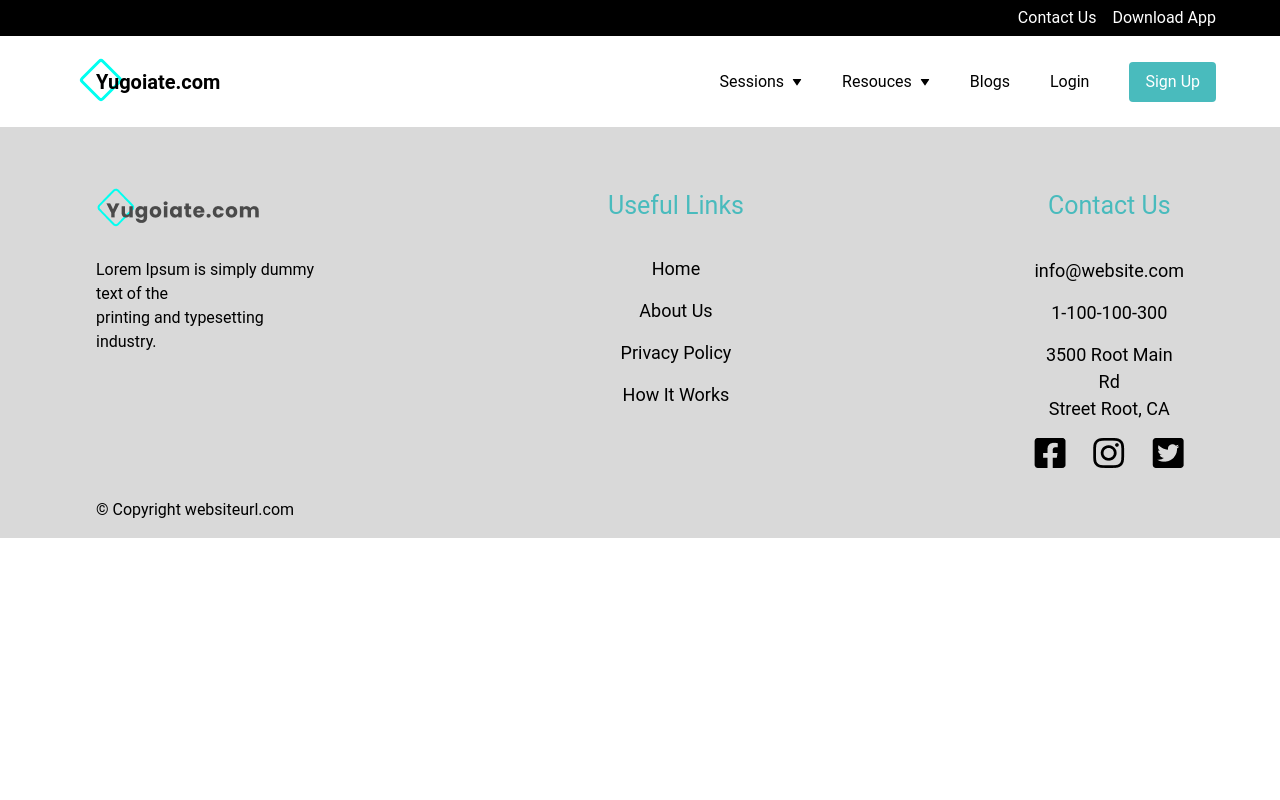
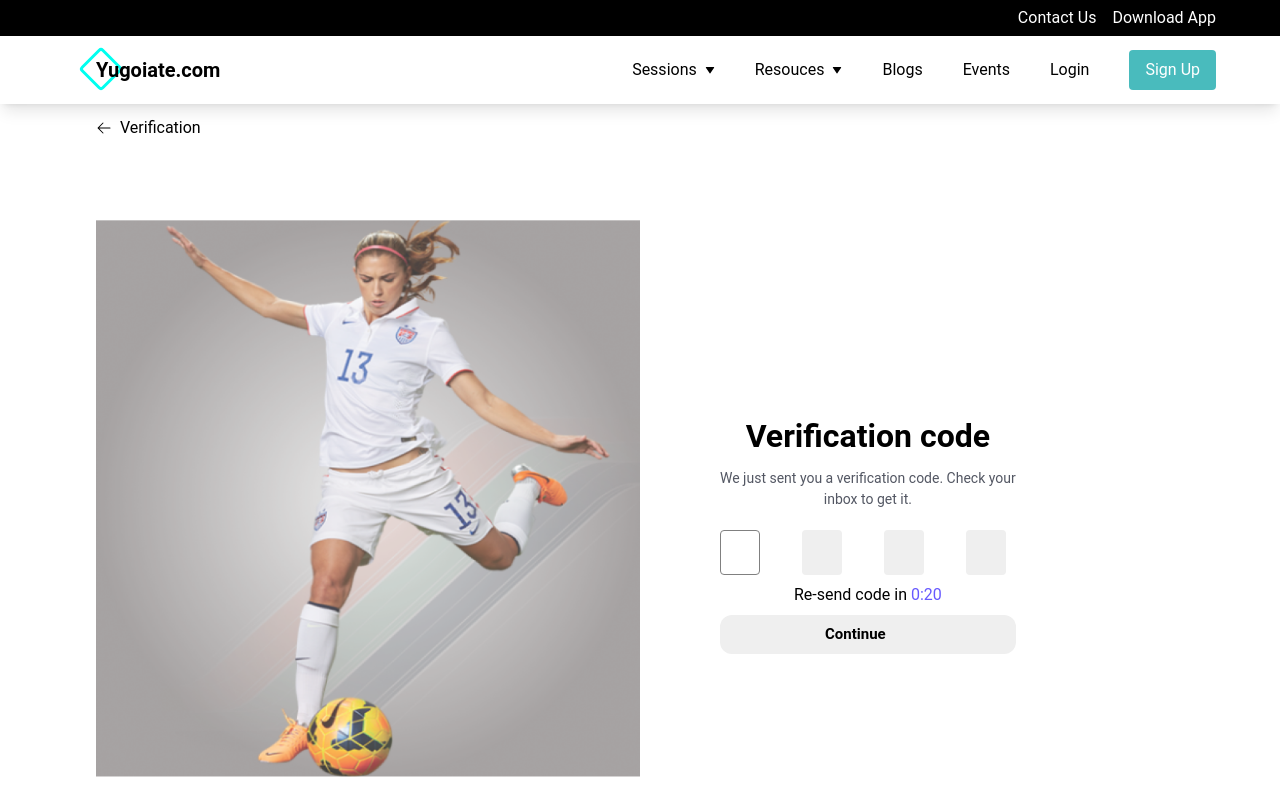
Before and after one commit to FahadNishad/footballcoaching, a React (Vite) app: page /verification in a window 1280 px wide. Shown: the top 800 px of the page. Built offline with nearby package versions, Linux system fonts and the light colour scheme.

Commit message:
over all updates

```diff
--- a/src/App.jsx
+++ b/src/App.jsx
@@ -9,27 +9,30 @@ import Session from "./pages/Session/Sessions";
 import SessionPage from "./pages/Session/SessionsPage";
 import Blogs from "./pages/Blogs/Blogs";
 import CoachDetail from "./pages/Session/CoachDetail";
-import Select from './pages/Auth/forgetpassword/Select'
-import Verify from './pages/Auth/forgetpassword/Verify'
-import NewPassword from './pages/Auth/forgetpassword/NewPassword'
+import Select from "./pages/Auth/forgetpassword/Select";
+import Verify from "./pages/Auth/forgetpassword/Verify";
+import NewPassword from "./pages/Auth/forgetpassword/NewPassword";
+import VerificationScreen from "./Components/RegistrationDetails/VerificationScreen";
 const App = () => {
   return (
     <BrowserRouter>
       <TopNavBar />
       <SubNavbar />
+      <div className="testing">
         <Routes>
           <Route path="/" element={<Home />} />
           <Route path="/registration" element={<Registration />} />
           <Route path="/register" element={<Register />} />
-        {/* <Route path="/verification" element={<VerificationScreen />} /> */}
+          <Route path="/verification" element={<VerificationScreen />} />
           <Route path="/session" element={<Session />} />
-        <Route path="/session/:sessionId" element={<SessionPage/>}/>
-        <Route path="/blogs" element={<Blogs/>}/>
-        <Route path='/coachdetail/:coachId' element={<CoachDetail/>}/>
-        <Route path="/select" element={<Select/>} />
-        <Route path="/verify" element={<Verify/>}  />
-        <Route path="/newpassword" element={<NewPassword/>}  />
+          <Route path="/session/:sessionId" element={<SessionPage />} />
+          <Route path="/blogs" element={<Blogs />} />
+          <Route path="/coachdetail/:coachId" element={<CoachDetail />} />
+          <Route path="/select" element={<Select />} />
+          <Route path="/verify" element={<Verify />} />
+          <Route path="/newpassword" element={<NewPassword />} />
         </Routes>
+      </div>
       <Footer />
     </BrowserRouter>
   );
--- a/src/Components/About/About.jsx
+++ b/src/Components/About/About.jsx
@@ -5,7 +5,7 @@ import { Link } from "react-router-dom";
 const About = () => {
   return (
     <SectionWrapper justifyContent={"center"} alignItems={"center"} margin={'mt-[6rem]'} width={'85%'}>
-      <div className="w-full flex justify-center items-center gap-5 md:flex-row flex-col">
+      <div className="w-full flex justify-center items-center gap-16 md:flex-row flex-col">
         {/* img div  */}
         <img src={aboutimg} alt="" className="h-[550px] w-[589px]" />
 
--- a/src/Components/Banner/Banner.jsx
+++ b/src/Components/Banner/Banner.jsx
@@ -17,7 +17,7 @@ const Banner = () => {
         muted
         className="absolute z-0 w-auto min-w-full min-h-full max-w-none"
       >
-        <source src="https://player.vimeo.com/external/347925811.sd.mp4?s=e48915e5abacccf4471e3daf61611fd8af52ca87&profile_id=164&oauth2_token_id=57447761" />
+        <source src="https://player.vimeo.com/progressive_redirect/playback/602463559/rendition/360p/file.mp4?loc=external&oauth2_token_id=1747418641&signature=de18ad7214b9212007c3d5bd2ed1cf5f343154c834161d8b51131b285096fe16" />
         Your browser does not support the video tag.
       </video>
 
--- a/src/Components/Footer/Footer.jsx
+++ b/src/Components/Footer/Footer.jsx
@@ -34,7 +34,7 @@ const Footer = () => {
   return (
     <>
       <div className="bg-[#D9D9D9]">
-        <div className=" flex flex-col  md:flex-row md:gap-[290px] pt-[60px] mx-auto w-[85%] ">
+        <div className=" flex flex-col  md:flex-row justify-between pt-[60px] mx-auto w-[85%] ">
           <div className="">
             <img src={prelogo} alt="logo" />
             <p className="pt-[30px] font-sans	">
--- a/src/Components/Headers/SubNavbar.jsx
+++ b/src/Components/Headers/SubNavbar.jsx
@@ -1,4 +1,3 @@
-
 // import React from "react";
 import Logo from "../Logo/Logo";
 import { Link } from "react-router-dom";
@@ -7,12 +6,10 @@ import { MdMenuOpen } from "react-icons/md";
 import SectionWrapper from "../Wrapper/SectionWrapper";
 const SubNavbar = () => {
   const shadow = "shadow-lg";
-  const height = "91px";
   const border = "border border-blue-800";
   return (
     <SectionWrapper
       shadow={shadow}
-      height={height}
       justifyContent={"between"}
       alignItems={"center"}
     >
@@ -26,10 +23,15 @@ const SubNavbar = () => {
         <Link to="/session" className="text-[16px] flex gap-2 items-center">
           Sessions <BiSolidDownArrow className="text-[10px]" />{" "}
         </Link>
-        <Link to='/verification' className="text-[16px] flex gap-2 items-center">
+        <Link className="text-[16px] flex gap-2 items-center">
           Resouces <BiSolidDownArrow className="text-[10px]" />
         </Link>
-        <Link className="text-[16px] ">Blogs </Link>
+        <Link to='/blogs' className="text-[16px] flex gap-2 items-center">
+          Blogs
+        </Link>
+        <Link to='/verification' className="text-[16px] flex gap-2 items-center">
+          Events
+        </Link>
         <Link to="/registration" className="text-[16px]">
           Login{" "}
         </Link>
--- /dev/null
+++ b/src/Components/RegistrationDetails/VerificationScreen.jsx
@@ -0,0 +1,106 @@
+import React, { useState, useEffect } from "react";
+import { HiArrowLeft } from "react-icons/hi2";
+import cta from "../../assets/png/CTA.png";
+import { useRef } from "react";
+import { Link } from "react-router-dom";
+
+const VerificationScreen = () => {
+  const inputRefs = [useRef(null), useRef(null), useRef(null), useRef(null)];
+  const [verificationCode, setVerificationCode] = useState("");
+
+  useEffect(() => {
+    // Set focus on the first input field when the component mounts
+    inputRefs[0].current.focus();
+  }, []); // Empty dependency array to run only once when the component mounts
+
+  const handleInputChange = (index, value) => {
+    if (value === "") return; // Don't update state if input is empty
+
+    // Update the verification code state
+    const newVerificationCode = [...verificationCode];
+    newVerificationCode[index] = value;
+    setVerificationCode(newVerificationCode.join(""));
+
+    if (index < inputRefs.length - 1) {
+      // Move focus to the next input
+      inputRefs[index + 1].current.focus();
+    }
+  };
+
+  const handleBackspace = (index, e) => {
+    if (e.key === "Backspace" && index > 0 && e.target.value === "") {
+      // Move focus to the previous input if backspace is pressed on an empty input
+      inputRefs[index - 1].current.focus();
+    } else if (e.key === "Backspace" && index === 0 && e.target.value === "") {
+      // Prevent default behavior to avoid navigation when backspace is pressed in the first input field when it's empty
+      e.preventDefault();
+    } else if (e.key === "Backspace" && e.target.value !== "") {
+      // Clear the current input field content if backspace is pressed and it's not empty
+      const newVerificationCode = [...verificationCode];
+      newVerificationCode[index] = "";
+      setVerificationCode(newVerificationCode.join(""));
+    }
+  };
+
+
+
+  return (
+    <div className="w-full">
+      <div className="md:w-[85%] w-[90%] mx-auto">
+        <div>
+          <div className="flex items-center gap-2 w-[5%] pt-3 ">
+            <span>
+              <HiArrowLeft />
+            </span>
+            <span>Verification</span>
+          </div>
+        </div>
+        <div className="flex py-[80px]">
+          <div className="w-[50%]">
+            <img src={cta} width={589} height={550} alt="cta coaching" />
+          </div>
+          <div className="px-20 md:py-20 xl:py-48 gap-2 flex flex-col ">
+            <h1 className="text-center text-[32px] font-bold">
+              Verification code
+            </h1>
+            <p className="flex justify-center text-center text-[#535763] text-[14px]">
+              We just sent you a verification code. Check your <br /> inbox to
+              get it.
+            </p>
+            <div className="flex w-full pt-3 justify-between ">
+              {[0, 1, 2, 3].map((index) => (
+                <input
+                  type="text"
+                  key={index}
+                  ref={inputRefs[index]}
+                  name={`digit-${index + 1}`}
+                  value={verificationCode[index] || ""}
+                  maxLength={1}
+                  onChange={(e) => handleInputChange(index, e.target.value)}
+                  onKeyDown={(e) => handleBackspace(index, e)}
+                  style={{
+                    width: "40px",
+                    height: "45px",
+                    marginRight: "10px",
+                    textAlign: "center",
+                    caretColor: "blue",
+                    outline: "none",
+                  }}
+                  className="bg-[#EFEFEF] rounded verification-input "
+                />
+              ))}
+            </div>
+            <p className="text-center">
+              Re-send code in <span className="text-[#6759ff]">0:20</span>{" "}
+            </p>
+            <Link to='/newpassword' className="bg-[#efefef] hover:bg-gray-300 px-[105px] text-[15px] font-semibold py-2 rounded-xl">
+              Continue
+            </Link>
+          </div>
+        </div>
+      </div>
+    </div>
+  );
+};
+
+export default VerificationScreen;
--- a/src/Components/Services/Services.jsx
+++ b/src/Components/Services/Services.jsx
@@ -22,7 +22,7 @@ export const Services = () => {
       margin={"mt-[6rem]"}
       width={'85%'}
     >
-      <div className="w-full flex items-center justify-center gap-3 md:flex-row flex-col">
+      <div className="w-full pb-[80px] flex items-center justify-center gap-16 md:flex-row flex-col">
         <img src={serviceimg} alt="ourservcies" className="sm:w-[50%] h-[532px] w-full" />
         <div className="sm:w-[50%] flex flex-col gap-1 pt-1 pb-1 w-full">
           <div className="">
--- a/src/Components/Wrapper/SectionWrapper.jsx
+++ b/src/Components/Wrapper/SectionWrapper.jsx
@@ -25,7 +25,7 @@ const SectionWrapper = ({
 
   return (
     <div
-      className={`w-full flex justify-center items-center  ${color} ${shadow} ${classNames} ${margin}`}
+      className={`w-full py-3.5 flex justify-center items-center  ${color} ${shadow} ${classNames} ${margin}`}
       style={{ height }}
     >
       <div
--- a/src/index.css
+++ b/src/index.css
@@ -20,3 +20,11 @@
 .shadow-custom {
   box-shadow: 0 0 10px rgba(0, 0, 0, 0.1); /* Adjust the values as needed */
 }
+
+input{
+  outline: none;
+}
+.testing{
+  max-width: 2000px;
+  margin: 0 auto;
+}
--- a/src/pages/Auth/verification/verify.jsx
+++ /dev/null
@@ -1,12 +0,0 @@
-import React from 'react'
-import VerificationScreen from '../../../Components/RegistrationDetails/VerificationScreen'
-
-const verify = () => {
-  return (
-    <div>
-      <VerificationScreen/>
-    </div>
-  )
-}
-
-export default verify
```
Also changed, not shown: src/Components/RegistrationDetails/Login.jsx (+39 -7 lines), src/Components/RegistrationDetails/Register.jsx (+8 -2 lines). Lines whose indentation alone changed are shown as unchanged.
